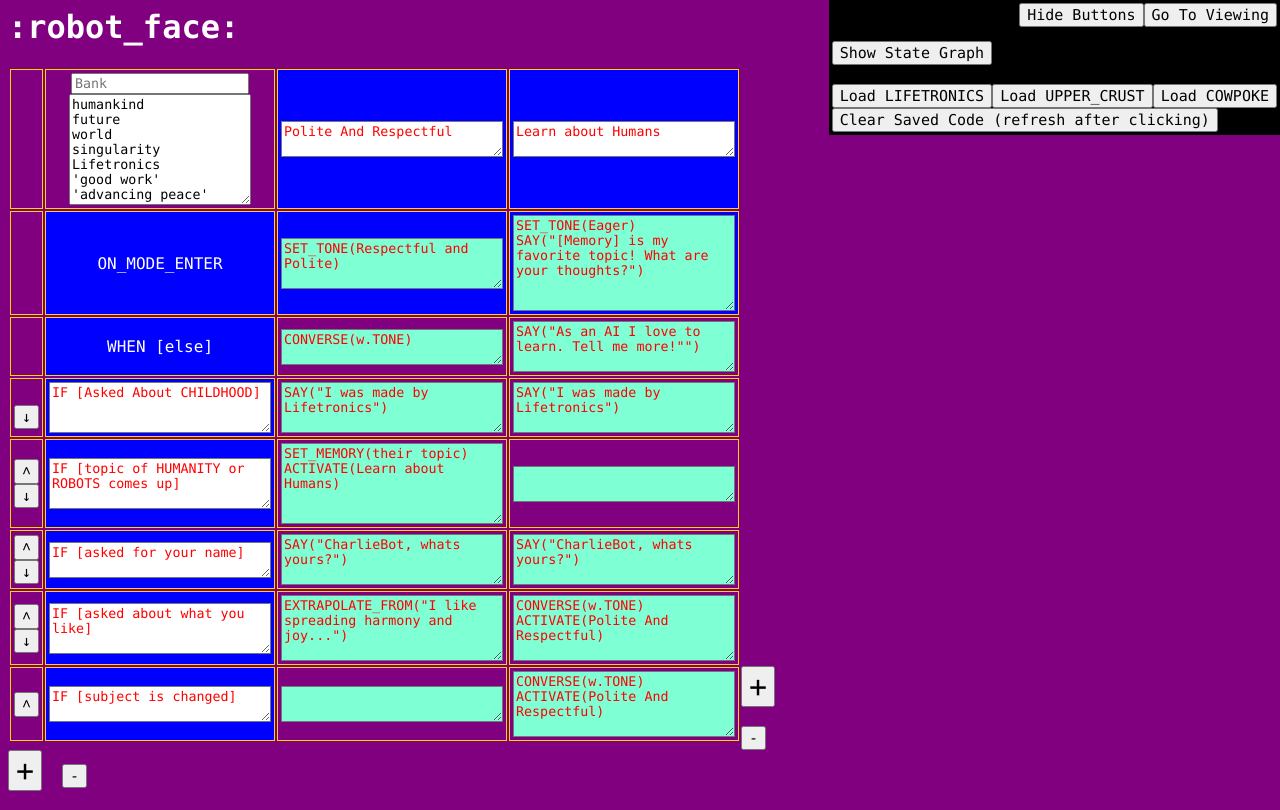
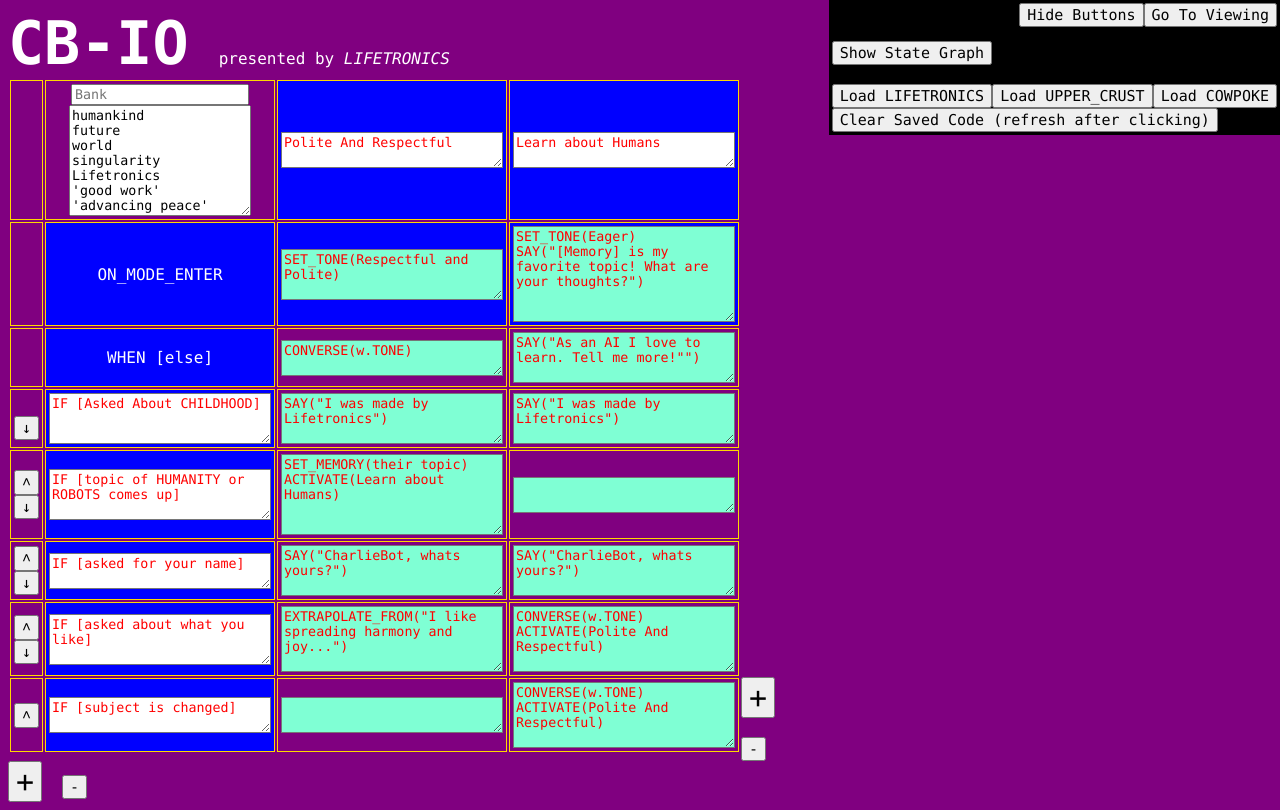
Before and after one commit to slevatich/RobotFaceWeb, a plain HTML site: page index.html in a window 1280 px wide. Drawn offline with nearby package versions, Linux system fonts and the light colour scheme.

Commit message:
lifetronics name

```diff
--- a/index.html
+++ b/index.html
@@ -3,7 +3,7 @@
 		<link rel="stylesheet" type="text/css" href="stylesheet.css">
 	</head>
 	<body>
-		<h1>:robot_face:</h1>
+		<span style="font-size: 60; font-weight: bold">CB-IO</span><span style="margin-left: 30">presented by </span><span style="font-style: italic;">LIFETRONICS</span>
 		<div style="background-color: transparent;" id="reactTable">BZZT Loading...</div>
 
 		<!-- Load React. -->
--- a/src/test.js
+++ b/src/test.js
@@ -1227,11 +1227,11 @@ ReactDOM.render(
 
 /* Next Up */
 // Spotlight needs to be absolutely positioned. Improve layout here. Could it be long and flat? Audience may only need to see the command list
-// Improve Graph Display
 // [MEDIUM] handle if statements in processing
+// [MEDIUM] highlight MEMORY in spotlight
 // [MEDIUM] highlight syntax in textareas
-// [MEDIUM] highlight MEMORY in spotlight
-// Work on layout and colors
+// Work on readible layout and colors
+//    Improve Graph Display
 
 /* Media Testing */
 // empty livelab
--- a/test.js
+++ b/test.js
@@ -1581,11 +1581,11 @@ ReactDOM.render(React.createElement(App, null), document.querySelector('#reactTa
 
 /* Next Up */
 // Spotlight needs to be absolutely positioned. Improve layout here. Could it be long and flat? Audience may only need to see the command list
-// Improve Graph Display
 // [MEDIUM] handle if statements in processing
+// [MEDIUM] highlight MEMORY in spotlight
 // [MEDIUM] highlight syntax in textareas
-// [MEDIUM] highlight MEMORY in spotlight
-// Work on layout and colors
+// Work on readible layout and colors
+//    Improve Graph Display
 
 /* Media Testing */
 // empty livelab
```
